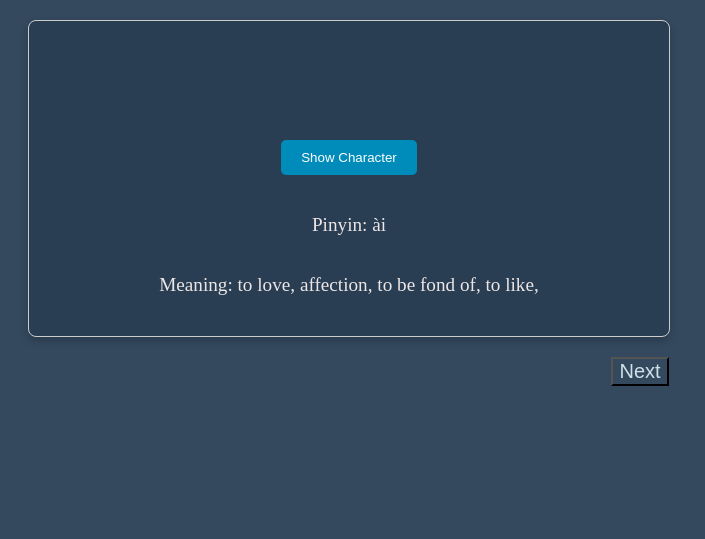
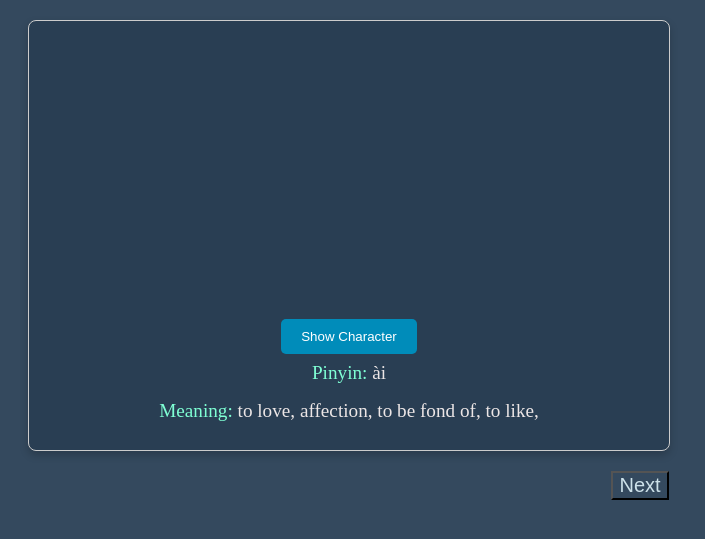
Before and after one commit to chandra-deb/XueHanzi, a Flask app: page /wpractice in a window 1280 px wide. Shown: the top 539 px of the page, without its empty margins (0-705 px from the left). Run offline with Flask 3, Linux system fonts and the light colour scheme; the visitor is signed in with stand-in values (Sample User, id 1).

Commit message:
just little ux changes for mibile friendly views

```diff
--- a/backend/templates/writing_practice.html
+++ b/backend/templates/writing_practice.html
@@ -58,10 +58,11 @@
             flex-direction: column;
             align-items: center;
             width: 100%;
-            margin-top: 20px;
+            /* margin-top: 12px; */
         }
 
         .card-body p {
+            margin: 8px;
             font-size: 1.2em;
             text-align: center;
         }
@@ -95,12 +96,14 @@
         <h1>{{ error_msg }}</h1>
         {% endif %}
         <div class="card-header">
-            <h1 class="hidden">{{character.character}}</h1>
+            <h1 style="font-size: 6em;" class="hidden">{{character.character}}</h1>
             <button onclick="toggleImages()">Show Character</button>
         </div>
         <div class="card-body">
-            <p>Pinyin: {{character.pinyin}}</p>
-            <p>Meaning: {{character.meaning}}</p>
+            <p><span style="color: aquamarine;">Pinyin:</span> {{character.pinyin}}</p>
+            <p><span style="color: aquamarine;">Meaning:</span> {{character.meaning}}</p>
+            <!-- <p><span style="color: aquamarine;">HSK Level:</span>
+                {{character.hsk_level}}</p> -->
         </div>
     </div>
 
```
Also changed, not shown: backend/templates/known_practice.html (+13 -5 lines), backend/templates/tags.html (+5 -3 lines).
